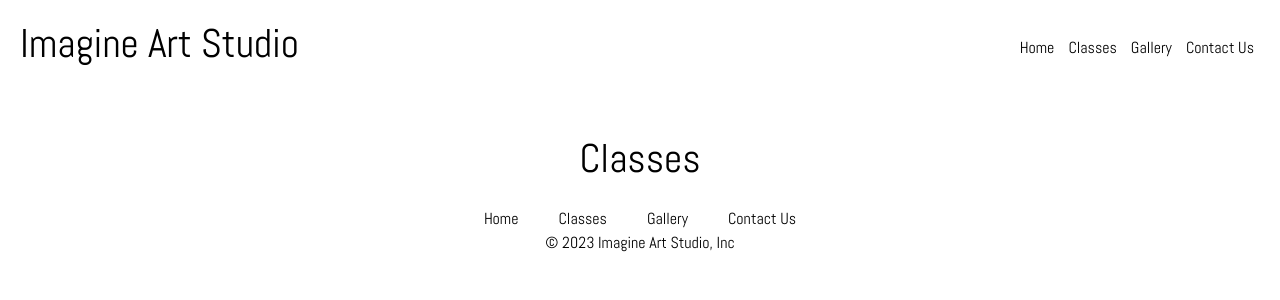
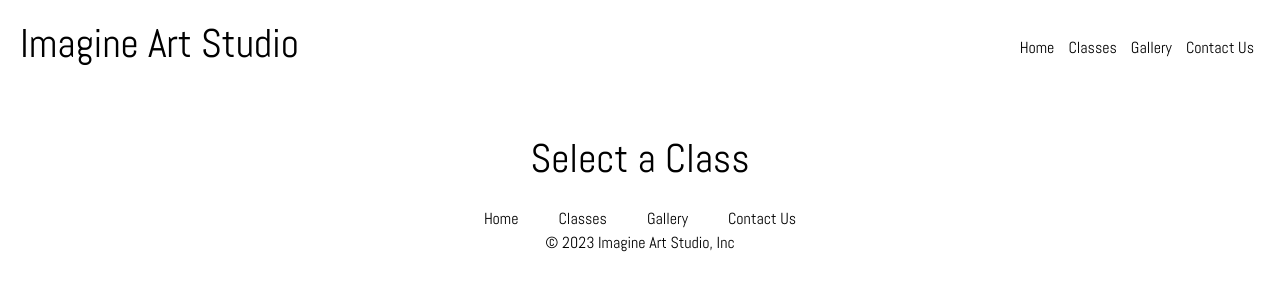
Before and after one commit to annikawhit/seg3125_project2_final, a React (Create React App) app: page /classes in a window 1280 px wide. Shown: the top 300 px of the page. Built offline with nearby package versions, Linux system fonts and the light colour scheme.

Commit message:
changes to paths

```diff
--- a/package.json
+++ b/package.json
@@ -11,7 +11,6 @@
     "react": "^18.2.0",
     "react-dom": "^18.2.0",
     "react-icons": "^4.10.1",
-    "react-router-dom": "^5.3.4",
     "react-scripts": "5.0.1",
     "web-vitals": "^2.1.4"
   },
@@ -42,6 +41,7 @@
     ]
   },
   "devDependencies": {
-    "gh-pages": "^5.0.0"
+    "gh-pages": "^5.0.0",
+    "react-router-dom": "^6.14.1"
   }
 }
--- a/src/App.js
+++ b/src/App.js
@@ -5,36 +5,28 @@ import Classes from './Classes';
 import Gallery from './Gallery';
 import ContactUs from './ContactUs';
 import Footer from './Footer';
-import { BrowserRouter as Router, Route, Switch } from 'react-router-dom';
+import { Route, Routes } from 'react-router-dom';
 
 function App() {
   return (
-    <Router>
+
       <div className="App">
 
         <NavBar />
 
         <div className="content">
-          <Switch>
-            <Route exact path="/">
-              <Home />
-            </Route>
-            <Route path="/classes">
-              <Classes />
-            </Route>
-            <Route path="/gallery">
-              <Gallery />
-            </Route>
-            <Route path="/contactus">
-              <ContactUs />
-            </Route>
-          </Switch>
+          <Routes>
+            <Route path="/" element={<Home />}> </Route>
+            <Route path="/classes" element={<Classes />}></Route>
+            <Route path="/gallery" element={<Gallery />}></Route>
+            <Route path="/contactus" element={<ContactUs />}></Route>
+          </Routes>
         </div>
 
         <Footer />
 
       </div>
-    </Router>
+
 
   );
 }
--- a/src/Classes.js
+++ b/src/Classes.js
@@ -1,8 +1,10 @@
 const Classes = () => {
     return (
         <div className="classes">
-            <h1>Classes</h1>
+            <h1>Select a Class</h1>
         </div>
+
+
     );
 }
 
--- a/src/home.js
+++ b/src/home.js
@@ -1,4 +1,4 @@
-import { Link } from 'react-router-dom/cjs/react-router-dom.min';
+import { Link } from 'react-router-dom';
 import image from './home_image_2.jpg'
 
 const Home = () => {
--- a/src/index.js
+++ b/src/index.js
@@ -2,12 +2,14 @@ import React from 'react';
 import ReactDOM from 'react-dom/client';
 import './index.css';
 import App from './App';
-
+import { BrowserRouter } from 'react-router-dom';
 
 const root = ReactDOM.createRoot(document.getElementById('root'));
 root.render(
   <React.StrictMode>
-    <App />
+    <BrowserRouter>
+      <App />
+    </BrowserRouter>
   </React.StrictMode>
 );
 
```
Also changed, not shown: 1 other file (tests, documents, lock files or other folders).
